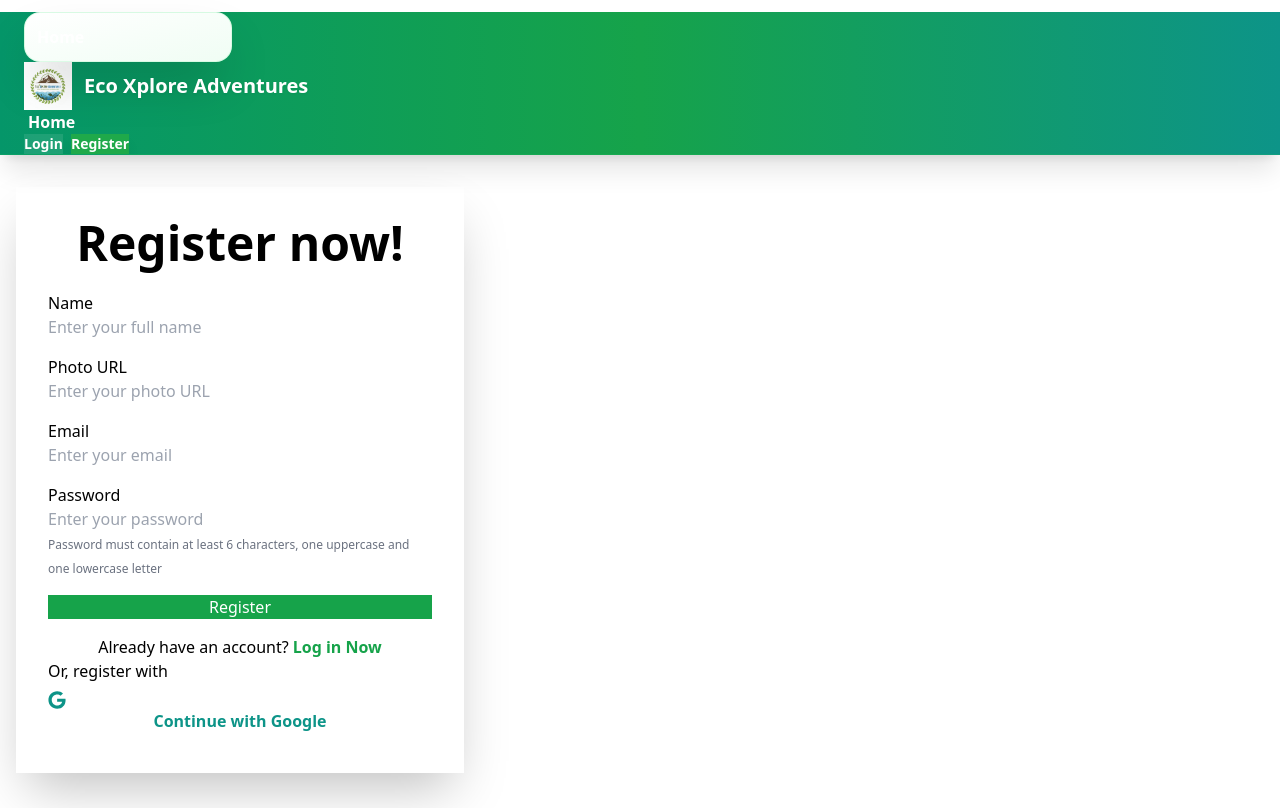
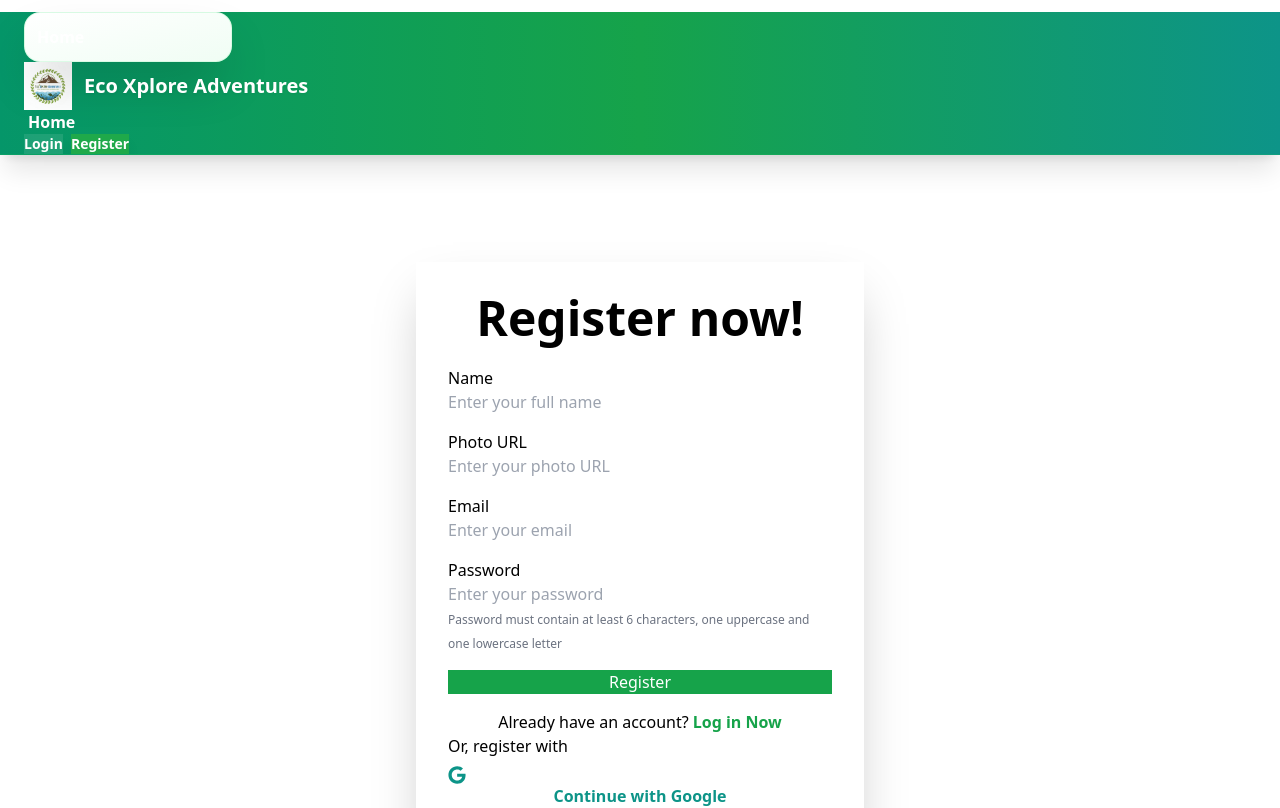
Before and after one commit to dmmalek/eco-xplore-adventures, a React (Vite) app: page /auth/register in a window 1280 px wide. Shown: the top 808 px of the page. Built offline with nearby package versions, Linux system fonts and the light colour scheme; no server answers.

Commit message:
fixed some issues

```diff
--- a/src/pages/Auth/Register.jsx
+++ b/src/pages/Auth/Register.jsx
@@ -52,8 +52,8 @@
   };
 
   return (
-    <div className="bg-base-200 min-h-screen px-4 py-8">
-      <div className="w-full max-w-md">
+    <div className="flex items-center justify-center bg-base-200 min-h-screen px-4 py-8">
+      <div className="w-full  max-w-md">
         <div className="card bg-base-100 w-full shadow-2xl">
           <div className="card-body p-4 sm:p-6 md:p-8">
             <h1 className="text-2xl sm:text-3xl md:text-4xl lg:text-5xl font-bold text-center mb-4 sm:mb-6">
```
